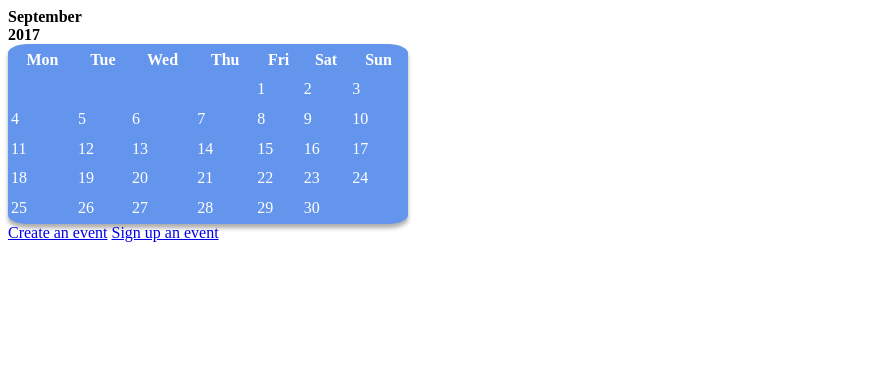
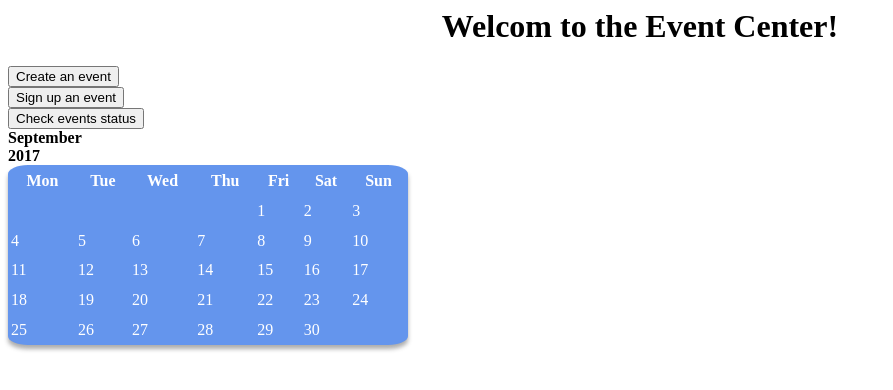
Before and after one commit to QMeier/project_1, a plain HTML site: page index.html in a window 1280 px wide. Shown: the whole page, without its empty margins (0-893 px from the left). Drawn offline with Linux system fonts and the light colour scheme.

Commit message:
CSS and button
I made linked button in html, and designed buttons in css.

```diff
--- a/index.html
+++ b/index.html
@@ -1,9 +1,30 @@
 <html>
 	<head>
-		<title>Calendar</title>
+		<title>Event Tool</title>
+
+			<h1 id= headline><center>Welcom to the Event Center!</center></h1>
+
 		<script type="text/javascript" src="CEScript.js"></script>
 		<link rel="stylesheet" type="text/css" href="CalendarStyle.css">
 	</head>
+
+	<div>
+		<!--
+		<input type="button" value = "Create an event" onclick = "window.open('CreateEvent.html')"/>
+		<input type="button" value = "Sign up an event" onclick = "window.open('SignUp.html')"/>
+		-->
+		<div>
+			<a href="CreateEvent.html"><button id="button">Create an event</button></a>
+		</div>
+		<div>
+			<a href="SignUp.html"><button id="button">Sign up an event</button></a>
+		</div>
+		<div>
+			<a href="Status.html"><button id="button">Check events status</button></a>
+		</div>
+
+	</div>
+
 	<body>
 		<div id ="calendar">
 			<div id ="year-month">
@@ -68,14 +89,7 @@
 					</tr>
 				</table>
 		</div>
-		<div>
-			<!--
-			<input type="button" value = "Create an event" onclick = "window.open('CreateEvent.html')"/>
-			<input type="button" value = "Sign up an event" onclick = "window.open('SignUp.html')"/>
-			-->
-			<a href="CreateEvent.html">Create an event</a>
-			<a href="SignUp.html" id = "sign">Sign up an event</a>
 
-		</div>
+
 	</body>
 </html>
```
